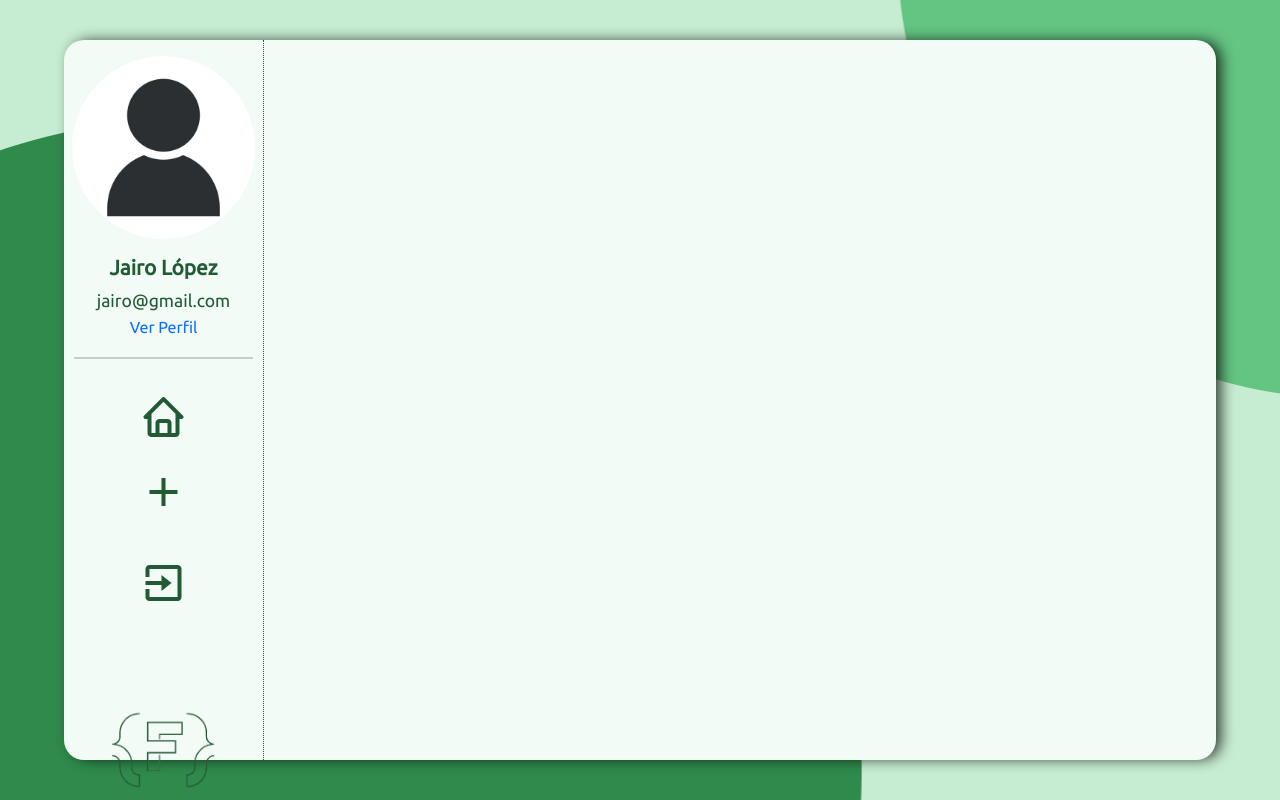
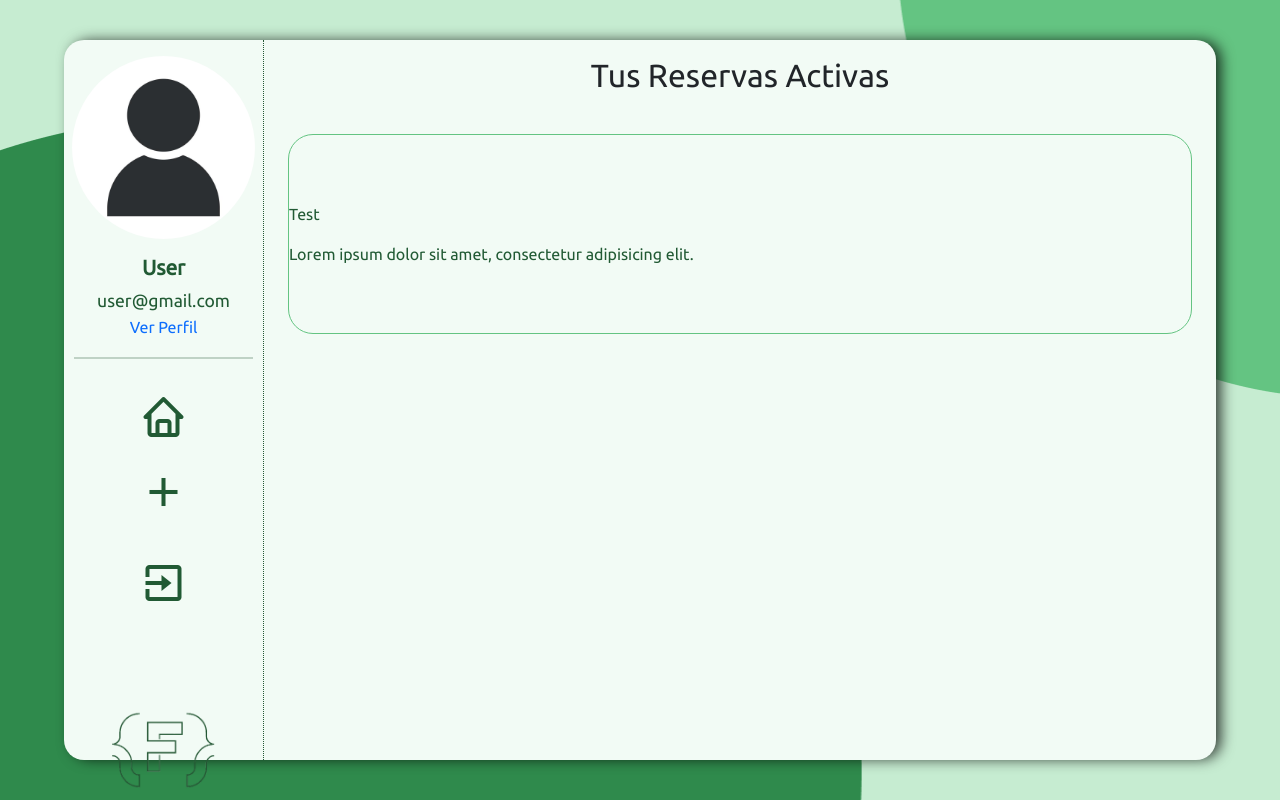
Before and after one commit to Ja1roLopez/Project_UD_Inter, a PHP site: page /app/index.php in a window 1280 px wide. Run offline with PHP 8.4, Linux system fonts and the light colour scheme; the visitor is signed in with stand-in values (Sample User, id 1).

Commit message:
Modificaciones Home

```diff
--- a/CSS/app_style.css
+++ b/CSS/app_style.css
@@ -78,6 +78,11 @@ body{
     padding: 11vh 6vh 1vh 6vh;
 }
 .central{
+    width: calc(100% - 150px);
+    height: 100%;
+    border-radius: 0px 20px 20px 0px;
+}
+.central_profile{
     display: grid;
     align-content: center;
     width: calc(100% - 150px);
@@ -105,3 +110,27 @@ body{
     font-size: 27px;
     text-align: center;
 }
+.card_booking{
+    color: #215A34;
+    position: relative;
+    display: flex;
+    flex-direction: column;
+    justify-content: center;
+    overflow: hidden;
+    height: 200px;
+    margin: 3vh;
+    justify-content: center;
+    border-radius: 25px;
+    background-color: #f2fbf5;
+    border: 1px solid #64c482;
+}
+.card_booking:hover{
+    background-color: #64c482;
+    border: none;
+    color: #f2fbf5;
+    cursor: pointer;
+}
+#main_title{
+    text-align: center;
+    padding: 2vh 0vh;
+}
--- a/app/index.php
+++ b/app/index.php
@@ -29,7 +29,11 @@
             <menu-main></menu-main>
         </div>
         <div class="central">
-
+        <h2 id="main_title" >Tus Reservas Activas</h2>
+            <div class="card_booking">
+                <p>Test</p>
+                <span>Lorem ipsum dolor sit amet, consectetur adipisicing elit.</span>
+            </div>
         </div>
     </section>
     <script src="../js/component_menu.js"></script>
--- a/app/profile_settings.php
+++ b/app/profile_settings.php
@@ -29,7 +29,7 @@
         <div class="left_menu">
             <menu-main></menu-main>
         </div>
-        <div class="central">
+        <div class="central_profile">
             <h2 id="upd_title">Actualiza tus datos</h2>
             <!-- Formulario de actualización -->
             <form class="upd_form" method="post" action="../Back/user_update.php">
--- a/js/component_menu.js
+++ b/js/component_menu.js
@@ -8,8 +8,8 @@ class menumain extends HTMLElement{
         <div class="left_menu">
         <div class="profile_resume">
             <img src="../img/illustration-of-human-icon-user-symbol-icon-modern-design-on-blank-background-free-vector.jpg" alt="User">
-            <p>Jairo López</p>
-            <span>jairo@gmail.com</span>
+            <p>User</p>
+            <span>user@gmail.com</span>
             <a href="../app/profile_settings.php">Ver Perfil</a>
             </div>
             <hr class="div_contain">
```
Also changed, not shown: app/modulo2.html (line endings or trailing spaces).
